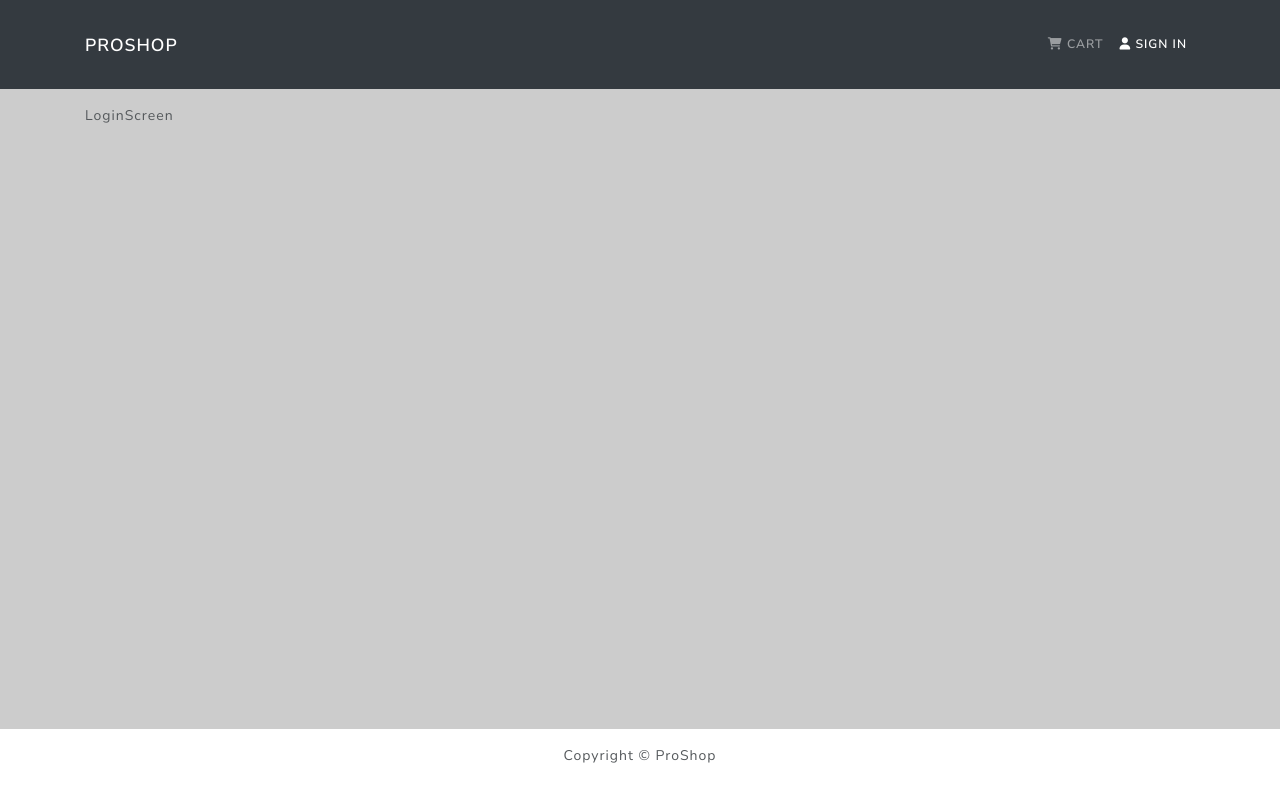
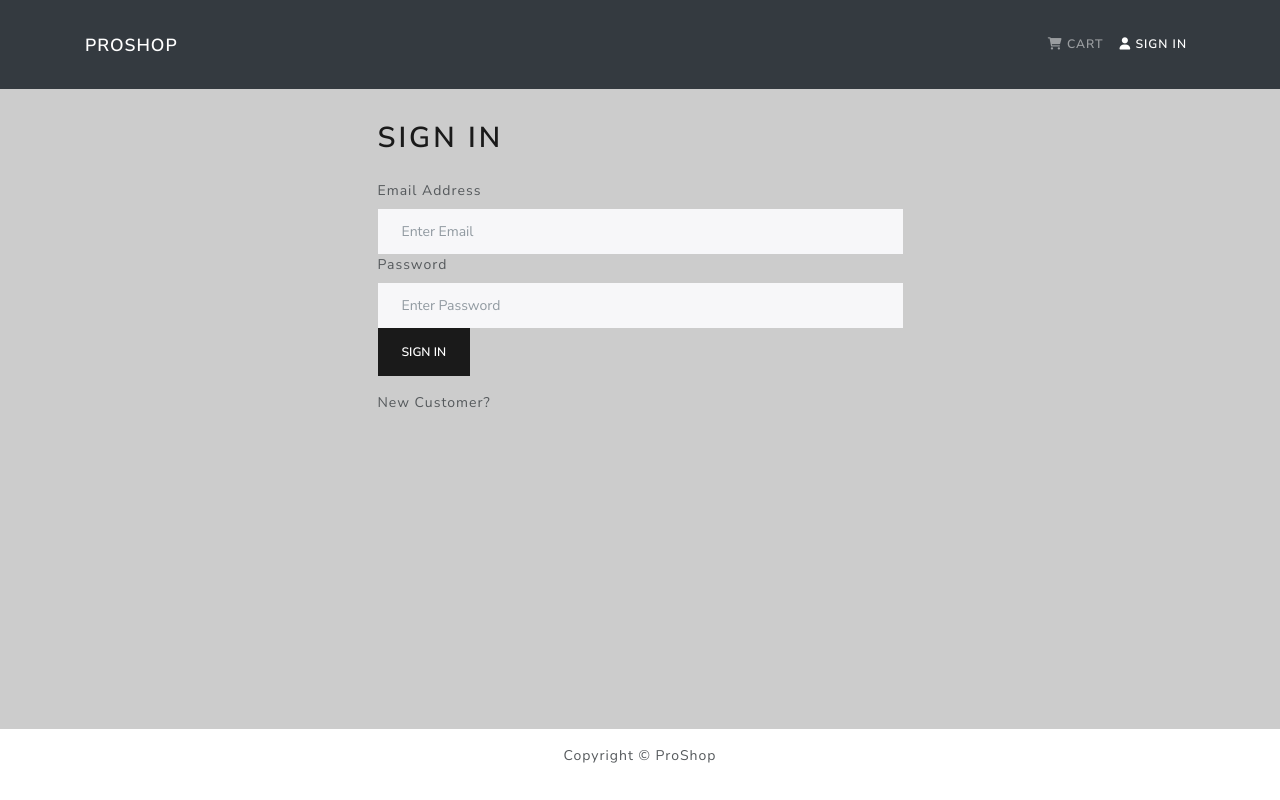
Before and after one commit to dukedward/proshop, a React (Create React App) app in the folder frontend/: page /login in a window 1280 px wide. Built offline with nearby package versions, Linux system fonts and the light colour scheme.

Commit message:
Add Login/Logout to frontend

```diff
--- a/frontend/src/App.js
+++ b/frontend/src/App.js
@@ -6,6 +6,9 @@
 import ProductScreen from './screens/ProductScreen'
 import CartScreen from './screens/CartScreen'
 import LoginScreen from './screens/LoginScreen'
+import ProfileScreen from './screens/ProfileScreen'
+import ShippingScreen from './screens/ShippingScreen'
+import RegisterScreen from './screens/LoginScreen'
 
 const App = () => {
     return (
@@ -22,6 +25,9 @@
                         <Route path='/cart/' element={<CartScreen />} />
                         <Route path='/cart/:id' element={<CartScreen />} />
                         <Route path='/login' element={<LoginScreen />} />
+                        <Route path='/profile' element={<ProfileScreen />} />
+                        <Route path='/shipping' element={<ShippingScreen />} />
+                        <Route path='/register' element={<RegisterScreen />} />
                     </Routes>
                 </Container>
             </main>
--- /dev/null
+++ b/frontend/src/actions/userActions.js
@@ -0,0 +1,49 @@
+import axios from 'axios'
+import {
+    USER_LOGIN_REQUEST,
+    USER_LOGIN_SUCCESS,
+    USER_LOGIN_FAIL,
+    USER_LOGOUT,
+} from '../constants/userConstants'
+
+export const login = (email, password) => async (dispatch) => {
+    try {
+        dispatch({
+            type: USER_LOGIN_REQUEST,
+        })
+
+        const config = {
+            headers: {
+                'Content-Type': 'application/json',
+            },
+        }
+
+        const { data } = await axios.post(
+            '/api/users/login',
+            { email, password },
+            config
+        )
+
+        dispatch({
+            type: USER_LOGIN_SUCCESS,
+            payload: data,
+        })
+
+        localStorage.setItem('userInfo', JSON.stringify(data))
+    } catch (error) {
+        dispatch({
+            type: USER_LOGIN_FAIL,
+            payload:
+                error.response && error.response.data.message
+                    ? error.response.data.message
+                    : error.message,
+        })
+    }
+}
+
+export const logout = () => (dispatch) => {
+    localStorage.removeItem('userInfo')
+    dispatch({
+        type: USER_LOGOUT,
+    })
+}
--- /dev/null
+++ b/frontend/src/components/FormContainer.jsx
@@ -0,0 +1,16 @@
+import React from 'react'
+import { Container, Row, Col } from 'react-bootstrap'
+
+const FormContainer = ({ children }) => {
+    return (
+        <Container>
+            <Row className='justify-content-md-center'>
+                <Col xs={12} md={6}>
+                    {children}
+                </Col>
+            </Row>
+        </Container>
+    )
+}
+
+export default FormContainer
--- a/frontend/src/components/Header.jsx
+++ b/frontend/src/components/Header.jsx
@@ -1,8 +1,17 @@
 import React from 'react'
+import { useDispatch, useSelector } from 'react-redux'
 import { LinkContainer } from 'react-router-bootstrap'
-import { Container, Navbar, Nav } from 'react-bootstrap'
+import { Container, Navbar, Nav, NavDropdown } from 'react-bootstrap'
+import { logout } from '../actions/userActions'
 
 const Header = () => {
+    const dispatch = useDispatch()
+    const userLogin = useSelector((state) => state.userLogin)
+    const { userInfo } = userLogin
+
+    const logoutHandler = () => {
+        dispatch(logout())
+    }
     return (
         <header>
             <Navbar bg='dark' variant='dark' expand='lg' collapseOnSelect>
@@ -19,11 +28,27 @@
                                     Cart
                                 </Nav.Link>
                             </LinkContainer>
-                            <LinkContainer to='/login'>
-                                <Nav.Link>
-                                    <i className='fas fa-user'></i> Sign In
-                                </Nav.Link>
-                            </LinkContainer>
+                            {userInfo ? (
+                                <NavDropdown
+                                    title={userInfo.name}
+                                    id='username'
+                                >
+                                    <LinkContainer to='/profile'>
+                                        <NavDropdown.Item>
+                                            Profile
+                                        </NavDropdown.Item>
+                                    </LinkContainer>
+                                    <NavDropdown.Item onClick={logoutHandler}>
+                                        Logout
+                                    </NavDropdown.Item>
+                                </NavDropdown>
+                            ) : (
+                                <LinkContainer to='/login'>
+                                    <Nav.Link>
+                                        <i className='fas fa-user'></i> Sign In
+                                    </Nav.Link>
+                                </LinkContainer>
+                            )}
                         </Nav>
                     </Navbar.Collapse>
                 </Container>
--- /dev/null
+++ b/frontend/src/constants/userConstants.js
@@ -0,0 +1,4 @@
+export const USER_LOGIN_REQUEST = 'USER_LOGIN_REQUEST'
+export const USER_LOGIN_SUCCESS = 'USER_LOGIN_SUCCESS'
+export const USER_LOGIN_FAIL = 'USER_LOGIN_FAIL'
+export const USER_LOGOUT = 'USER_LOGOUT'
--- /dev/null
+++ b/frontend/src/reducers/userReducers.js
@@ -0,0 +1,21 @@
+import {
+    USER_LOGIN_REQUEST,
+    USER_LOGIN_SUCCESS,
+    USER_LOGIN_FAIL,
+    USER_LOGOUT,
+} from '../constants/userConstants'
+
+export const userLoginReducer = (state = {}, action) => {
+    switch (action.type) {
+        case USER_LOGIN_REQUEST:
+            return { loading: true }
+        case USER_LOGIN_SUCCESS:
+            return { loading: false, userInfo: action.payload }
+        case USER_LOGIN_FAIL:
+            return { loading: false, error: action.payload }
+        case USER_LOGOUT:
+            return {}
+        default:
+            return state
+    }
+}
--- a/frontend/src/screens/LoginScreen.jsx
+++ b/frontend/src/screens/LoginScreen.jsx
@@ -1,7 +1,75 @@
-import React from 'react'
+import React, { useState, useEffect } from 'react'
+import { Link, useNavigate, useSearchParams } from 'react-router-dom'
+import { Form, Button, Row, Col } from 'react-bootstrap'
+import { useDispatch, useSelector } from 'react-redux'
+import Message from '../components/Message'
+import Loader from '../components/Loader'
+import FormContainer from '../components/FormContainer'
+import { login } from '../actions/userActions'
 
 const LoginScreen = () => {
-    return <div>LoginScreen</div>
+    const navigate = useNavigate()
+    const [location] = useSearchParams()
+    const dispatch = useDispatch()
+    const userLogin = useSelector((state) => state.userLogin)
+    const { loading, error, userInfo } = userLogin
+    const [email, setEmail] = useState('')
+    const [password, setPassword] = useState('')
+    const redirect = location.has('redirect') ? location.get('redirect') : ''
+
+    useEffect(() => {
+        if (userInfo) {
+            navigate(`/${redirect}`)
+        }
+    }, [userInfo, navigate, redirect])
+
+    const submitHandler = (e) => {
+        e.preventDefault()
+        dispatch(login(email, password))
+    }
+
+    return (
+        <FormContainer>
+            <h1>Sign In</h1>
+            {error && <Message variant='danger'>{error}</Message>}
+            {loading && <Loader />}
+            <Form onSubmit={submitHandler}>
+                <Form.Group controlId='email'>
+                    <Form.Label>Email Address</Form.Label>
+                    <Form.Control
+                        type='email'
+                        placeholder='Enter Email'
+                        value={email}
+                        onChange={(e) => setEmail(e.target.value)}
+                    ></Form.Control>
+                </Form.Group>
+                <Form.Group controlId='password'>
+                    <Form.Label>Password</Form.Label>
+                    <Form.Control
+                        type='password'
+                        placeholder='Enter Password'
+                        value={password}
+                        onChange={(e) => setPassword(e.target.value)}
+                    ></Form.Control>
+                </Form.Group>
+                <Button type='submit' variant='primary'>
+                    Sign In
+                </Button>
+            </Form>
+            <Row className='py-3'>
+                <Col>
+                    New Customer?{' '}
+                    <Link
+                        to={
+                            redirect
+                                ? `/register?redirect=${redirect}`
+                                : '/register'
+                        }
+                    ></Link>
+                </Col>
+            </Row>
+        </FormContainer>
+    )
 }
 
 export default LoginScreen
--- /dev/null
+++ b/frontend/src/screens/ProfileScreen.jsx
@@ -0,0 +1,7 @@
+import React from 'react'
+
+const ProfileScreen = () => {
+    return <div>ProfileScreen</div>
+}
+
+export default ProfileScreen
--- /dev/null
+++ b/frontend/src/screens/ShippingScreen.jsx
@@ -0,0 +1,7 @@
+import React from 'react'
+
+const ShippingScreen = () => {
+    return <div>ShippingScreen</div>
+}
+
+export default ShippingScreen
--- a/frontend/src/store.js
+++ b/frontend/src/store.js
@@ -6,17 +6,23 @@
     productListReducer,
 } from './reducers/productReducers'
 import { cartReducer } from './reducers/cartReducers'
+import { userLoginReducer } from './reducers/userReducers'
 
 const reducer = combineReducers({
     productList: productListReducer,
     productDetails: productDetailsReducer,
     cart: cartReducer,
+    userLogin: userLoginReducer,
 })
+const userInfoFromStorage = localStorage.getItem('userInfo')
+    ? JSON.parse(localStorage.getItem('userInfo'))
+    : null
 const cartItemsFromStorage = localStorage.getItem('cartItems')
     ? JSON.parse(localStorage.getItem('cartItems'))
     : []
 const initialState = {
     cart: { cartItems: cartItemsFromStorage },
+    userLogin: { userInfo: userInfoFromStorage },
 }
 const middleware = [thunk]
 const store = createStore(
```
Also changed, not shown: frontend/src/screens/RegisterScreen.jsx (added, +7 -0 lines).
